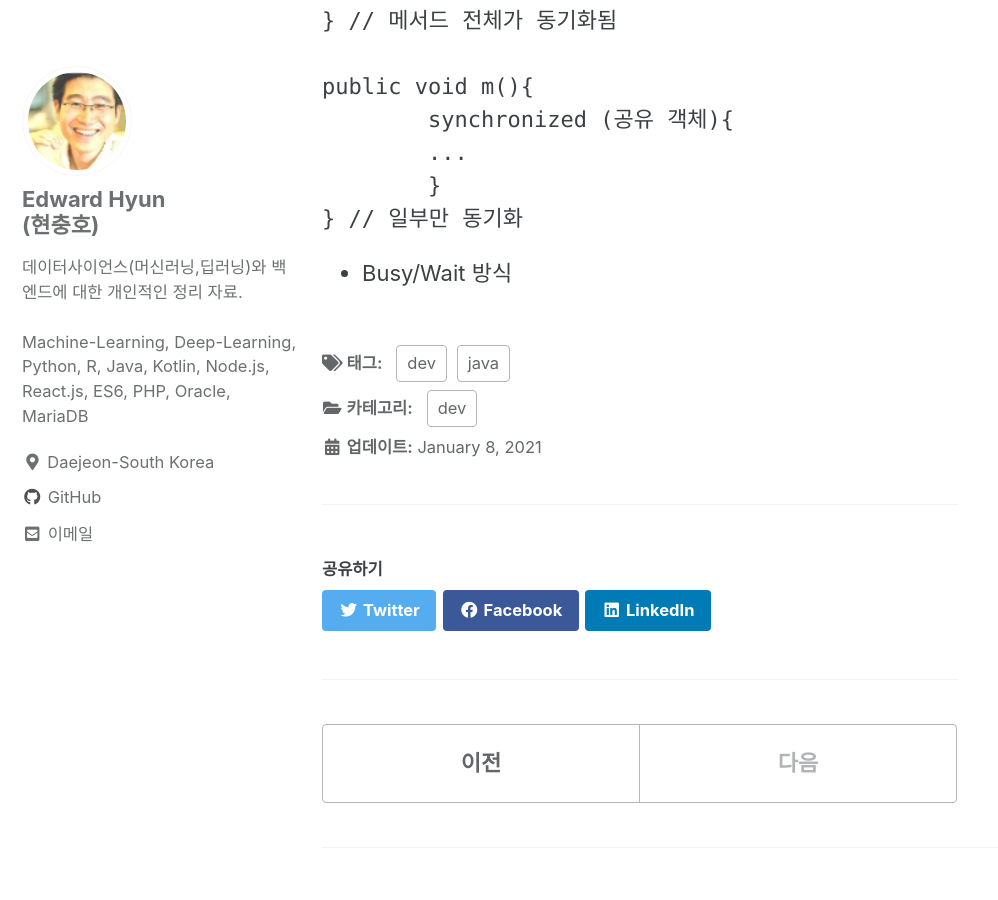
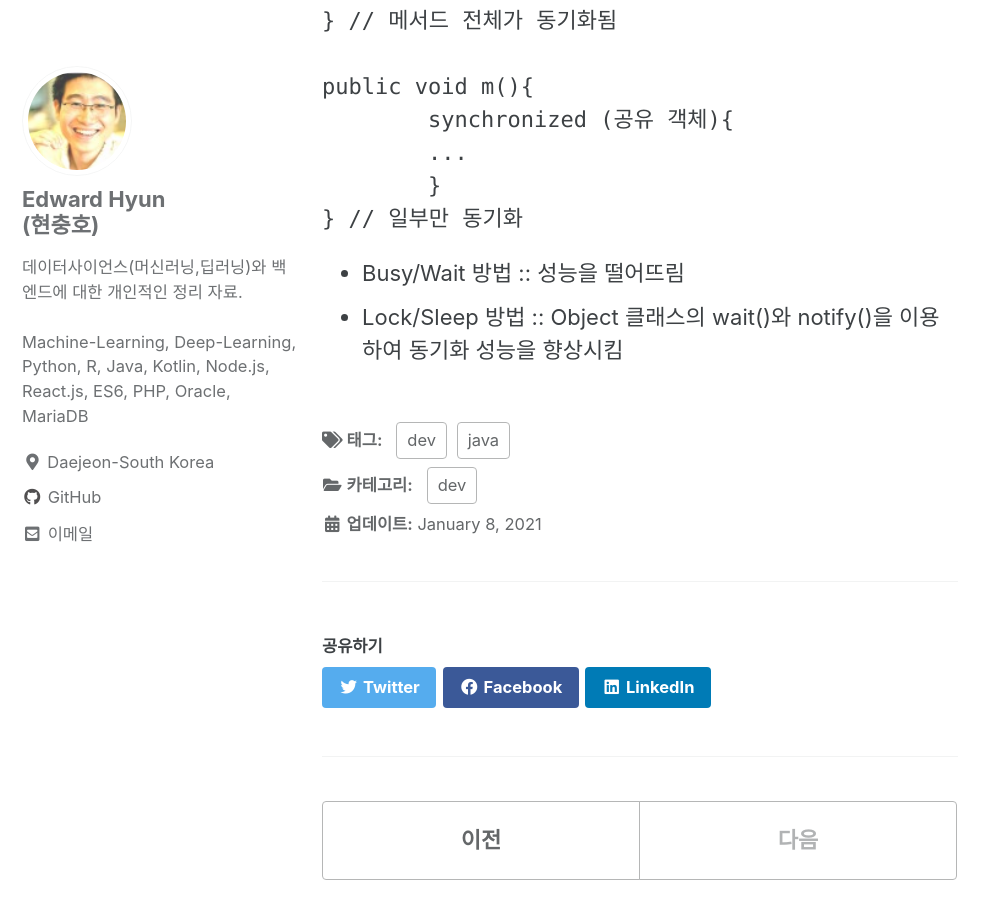
Before and after one commit to iamhch24/iamhch24.github.io, a Jekyll site: the page built from _posts/2021-01-08-[Study] 초보자를 위한 Java Programming.md, in a window 1280 px wide and 900 px high, scrolled down 3711 px. Shown: the whole window, without its empty margins (0-998 px from the left). Built offline with Jekyll 4.4.1, drawn with Linux system fonts in a browser that asks for light colours; cached includes are drawn as plain includes.

Commit message:
_posts/2021-01-08-[Study] 초보자를 위한 Java Programming.md updated from https://stackedit.io/

````diff
--- a/_posts/2021-01-08-[Study] 초보자를 위한 Java Programming.md
+++ b/_posts/2021-01-08-[Study] 초보자를 위한 Java Programming.md
@@ -88,14 +88,18 @@ public void m(){
 } // 일부만 동기화
 ```
 
-* Busy/Wait 방식
+* Busy/Wait 방법 :: 성능을 떨어뜨림
+* Lock/Sleep 방법 :: Object 클래스의 wait()와 notify()을 이용하여 동기화 성능을 향상시킴
+
+
+
 
 
 
 
 
 <!--stackedit_data:
-eyJoaXN0b3J5IjpbODMyMjkwNjIyLC0xMTc4Mjc1NzI1LDE2Mz
-QwODExMjcsNTA0NzE0NDQsMTk2NzI3ODc3OSwtMTI2NDQ0NDc3
-M119
+eyJoaXN0b3J5IjpbLTExMDM4MzI5OTgsLTExNzgyNzU3MjUsMT
+YzNDA4MTEyNyw1MDQ3MTQ0NCwxOTY3Mjc4Nzc5LC0xMjY0NDQ0
+NzczXX0=
 -->
````
